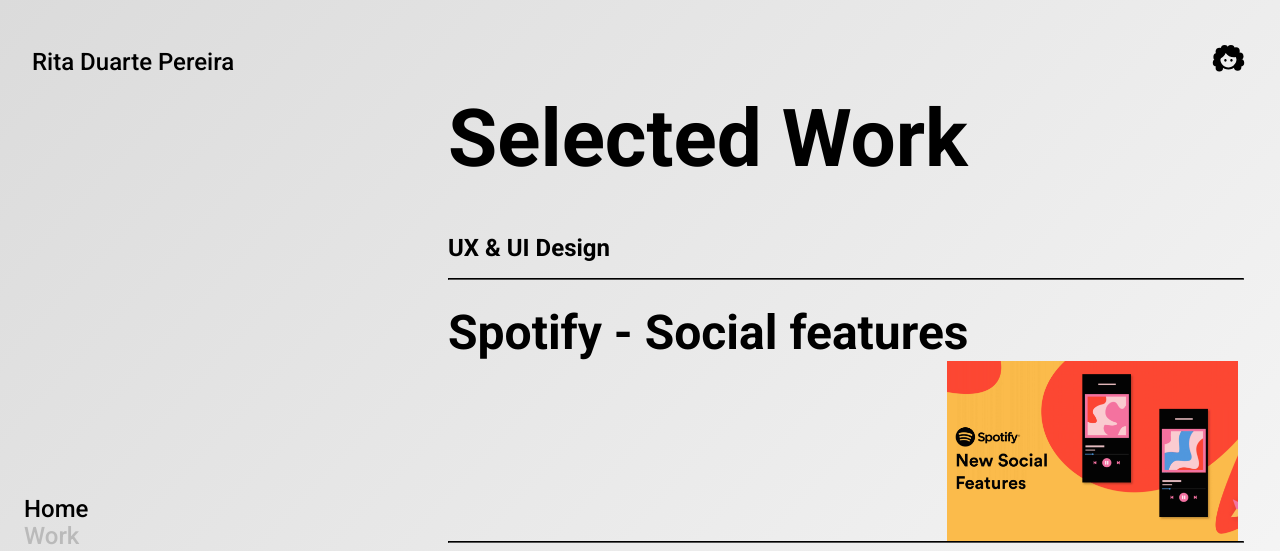
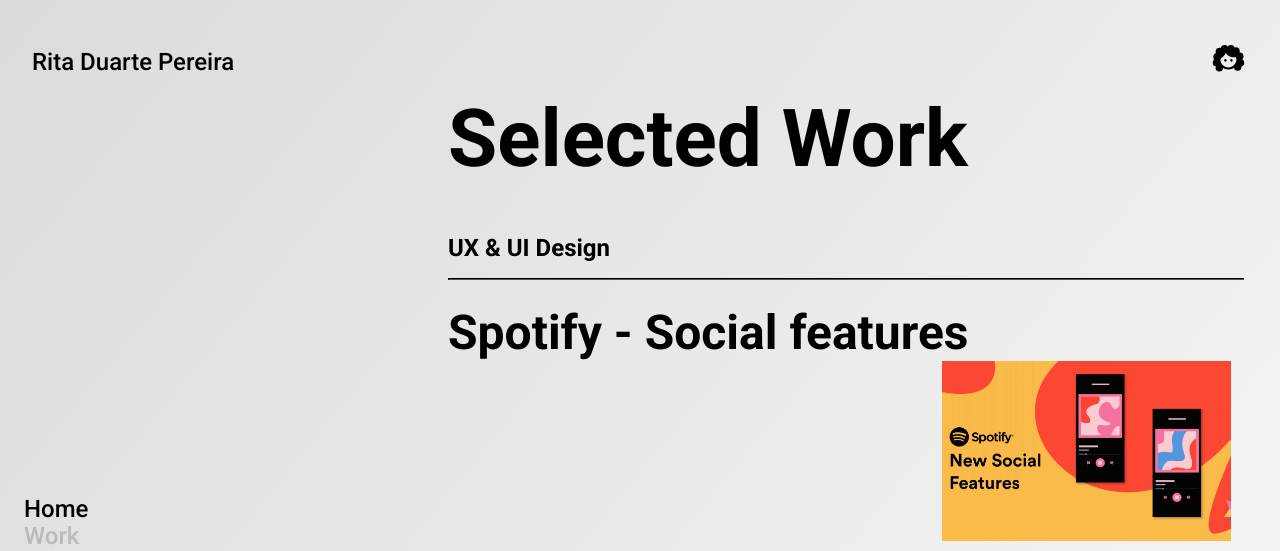
Before and after one commit to ritadpereira/projeto, a Jekyll site: the page built from work.md, in a window 1280 px wide. Shown: the top 551 px of the page. Built offline with Jekyll 4.4.1, drawn with Linux system fonts in a browser that asks for light colours.

Commit message:
toques finais

```diff
--- a/_sass/myproject.scss
+++ b/_sass/myproject.scss
@@ -59,7 +59,8 @@
                 @include heading2();
                 margin-top: 1.5rem;
                 margin-left: 35%;
-                margin-bottom: 10%;
+                margin-bottom: 3%;
+                display: flex;
             }
         }
         p.source { //source: my mom na homepage
@@ -76,7 +77,7 @@
         .divider { //espaço entre categorias de projetos
             margin-top: 3rem;
             @media #{ $fbg-desktop} {
-                margin-top: 12rem;
+                margin-top: 5rem;
             }
         }
         figure img { //imagem homepage
@@ -115,7 +116,7 @@
             }
         }
         .empty { //espaço para Contacts
-            height: 40vh;
+            height: 80vh;
             @media #{ $fbg-desktop} {
                 height: 74vh;
             }
```
